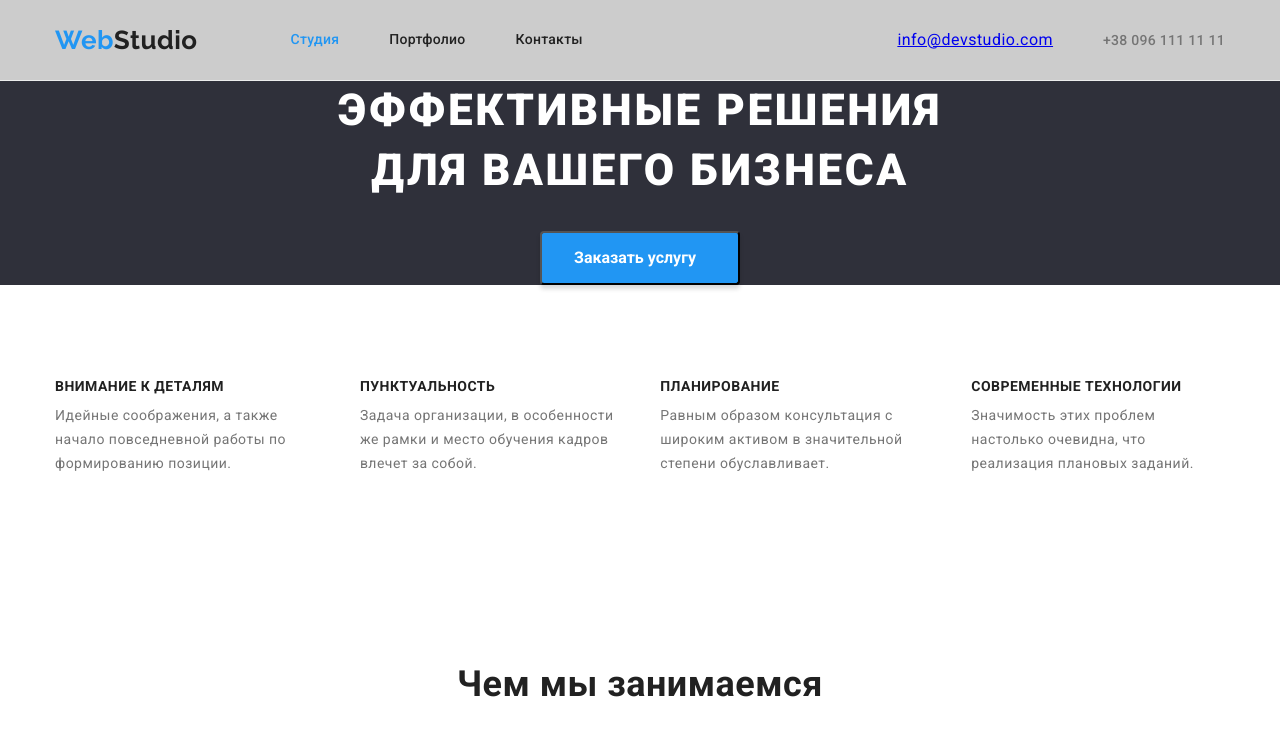
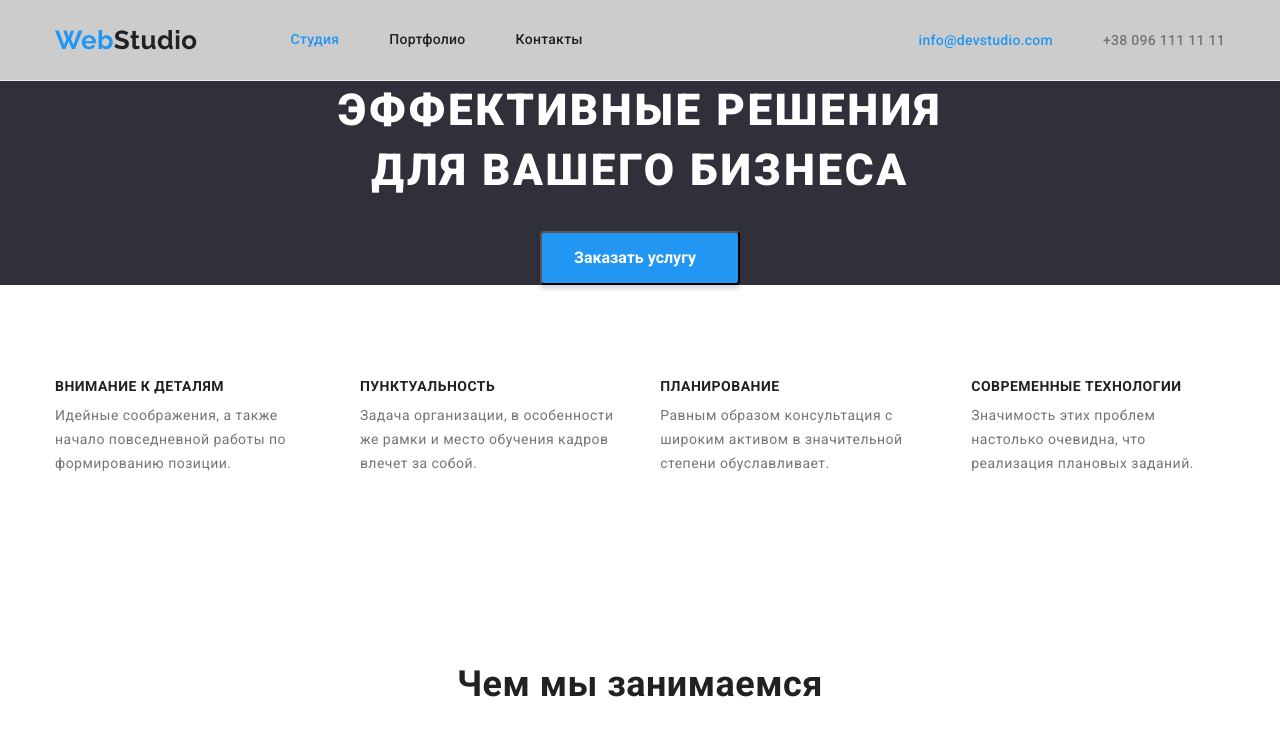
Before and after one commit to zarivnayasveta/goit-markup-hw-03, a plain HTML site: page index.html in a window 1280 px wide. In both pictures the pointer is over the link "info@devstudio.com". Shown: the top 753 px of the page. Drawn offline with nearby package versions, Linux system fonts and the light colour scheme.

Commit message:
Update styles.css

```diff
--- a/css/styles.css
+++ b/css/styles.css
@@ -132,7 +132,7 @@ ul {
   margin-left: 50px;
 }
 
-.item .contact-link {
+.contact-list .contact-link {
   color: var(--primary-text-color);
   font-weight: 500;
   font-size: 14px;
@@ -141,8 +141,8 @@ ul {
   text-decoration: none;
 }
 
-.item .contact-link:hover,
-.item .contact-link:focus {
+.contact-list .contact-link:hover,
+.contact-list .contact-link:focus {
   color: var(--accent-color);
 }
 
```
